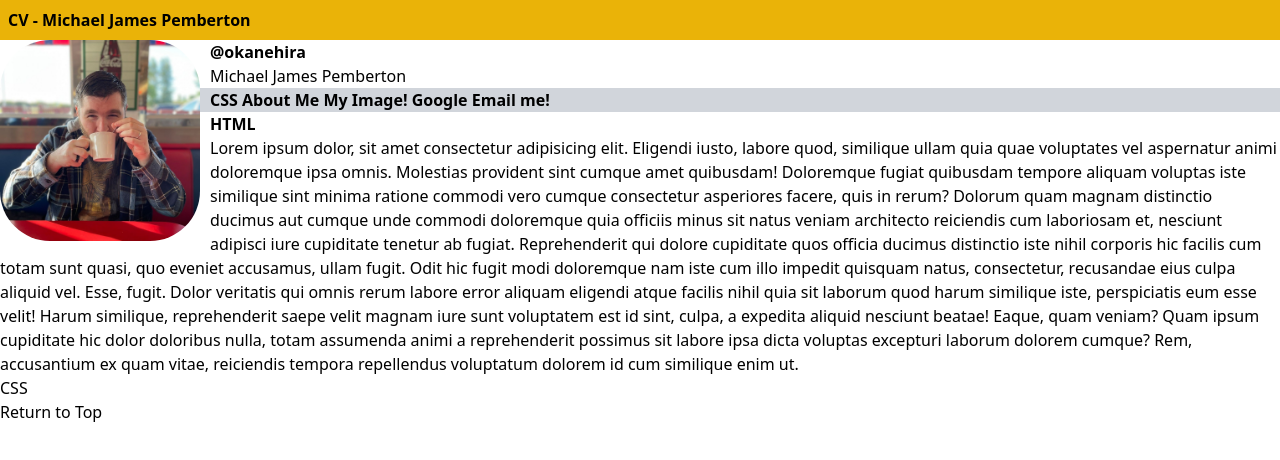
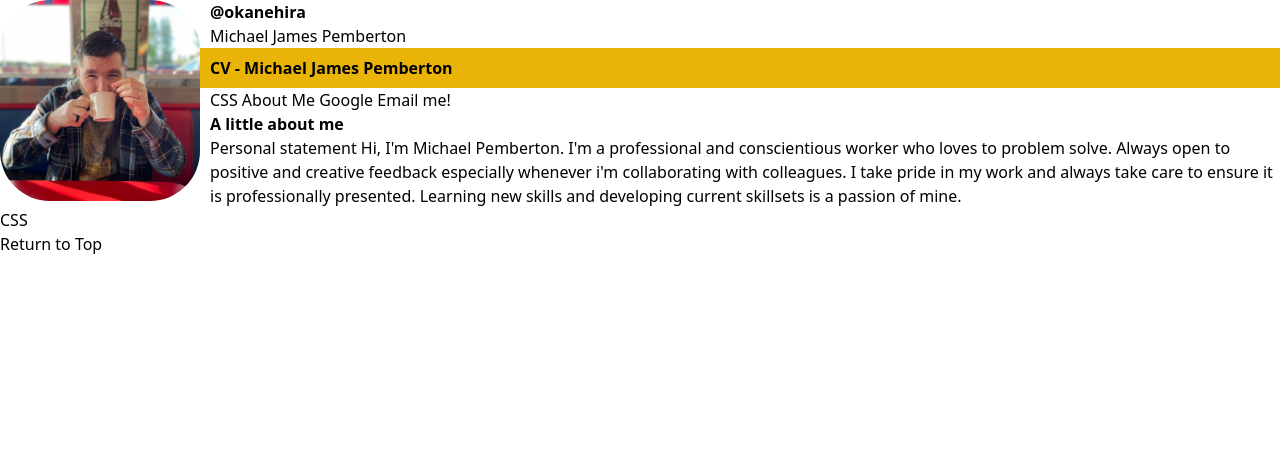
Before and after one commit to mjpcpu/HTML, a plain HTML site: page index.html in a window 1280 px wide. Drawn offline with nearby package versions, Linux system fonts and the light colour scheme.

Commit message:
New Edits

```diff
--- a/index.html
+++ b/index.html
@@ -21,50 +21,37 @@
         font-weight: bold;
       }
     </style>
+<div>
+
+  <img src="/images/images/me_1.jpg" alt="A picture of me">
+  <p class="username">@okanehira</p>
+  <p>Michael James Pemberton</p>
+</div>
+
   </head>
   <h1 class="bg-yellow-500 p-2 text-black-300 font-bold">CV - Michael James Pemberton</h1>
   <body>
 
-    <img src="images/306932649_10158937451806828_8922528240510366231_n.jpg" alt="An Image of Me"/>
-    <p class="username">@okanehira</p>
-    <p>Michael James Pemberton</p>
 
-    <div class="bg-gray-300 font-semibold">
-    <!-- <img src="images/coffee.jpg" alt="A Coffee Mug on a Table" /> -->
+
+
     <a href="#section-css">CSS</a>
     <a href="Company/about.html">About Me</a>
-    <a
-      href="images/306932649_10158937451806828_8922528240510366231_n.jpg"
-      download
-      >My Image!</a
-    >
+
+
     <a href="https://google.com" target="_blank">Google</a>
     <a href="mailto:mjpcpu@gmail.com">Email me!</a>
 
   </div>
-  <h2 class="font-semibold">HTML</h2>
+  <h1 class="font-semibold">A little about me</h1>
     <p>
-      Lorem ipsum dolor, sit amet consectetur adipisicing elit. Eligendi iusto,
-      labore quod, similique ullam quia quae voluptates vel aspernatur animi
-      doloremque ipsa omnis. Molestias provident sint cumque amet quibusdam!
-      Doloremque fugiat quibusdam tempore aliquam voluptas iste similique sint
-      minima ratione commodi vero cumque consectetur asperiores facere, quis in
-      rerum? Dolorum quam magnam distinctio ducimus aut cumque unde commodi
-      doloremque quia officiis minus sit natus veniam architecto reiciendis cum
-      laboriosam et, nesciunt adipisci iure cupiditate tenetur ab fugiat.
-      Reprehenderit qui dolore cupiditate quos officia ducimus distinctio iste
-      nihil corporis hic facilis cum totam sunt quasi, quo eveniet accusamus,
-      ullam fugit. Odit hic fugit modi doloremque nam iste cum illo impedit
-      quisquam natus, consectetur, recusandae eius culpa aliquid vel. Esse,
-      fugit. Dolor veritatis qui omnis rerum labore error aliquam eligendi atque
-      facilis nihil quia sit laborum quod harum similique iste, perspiciatis eum
-      esse velit! Harum similique, reprehenderit saepe velit magnam iure sunt
-      voluptatem est id sint, culpa, a expedita aliquid nesciunt beatae! Eaque,
-      quam veniam? Quam ipsum cupiditate hic dolor doloribus nulla, totam
-      assumenda animi a reprehenderit possimus sit labore ipsa dicta voluptas
-      excepturi laborum dolorem cumque? Rem, accusantium ex quam vitae,
-      reiciendis tempora repellendus voluptatum dolorem id cum similique enim
-      ut.
+      Personal statement
+
+Hi, I'm Michael Pemberton. I'm a professional and conscientious worker who loves to problem solve.
+Always open to positive and creative feedback especially whenever i'm collaborating with colleagues.
+I take pride in my work and always take care to ensure it is professionally presented.
+Learning new skills and developing current skillsets is a passion of mine.
+
     </p>
     <h2 id="section-css">CSS</h2>
 
```
Also changed, not shown: images/images/coffee.jpg (renamed from images/coffee.jpg), images/images/me_1.jpg (renamed from images/306932649_10158937451806828_8922528240510366231_n.jpg).
